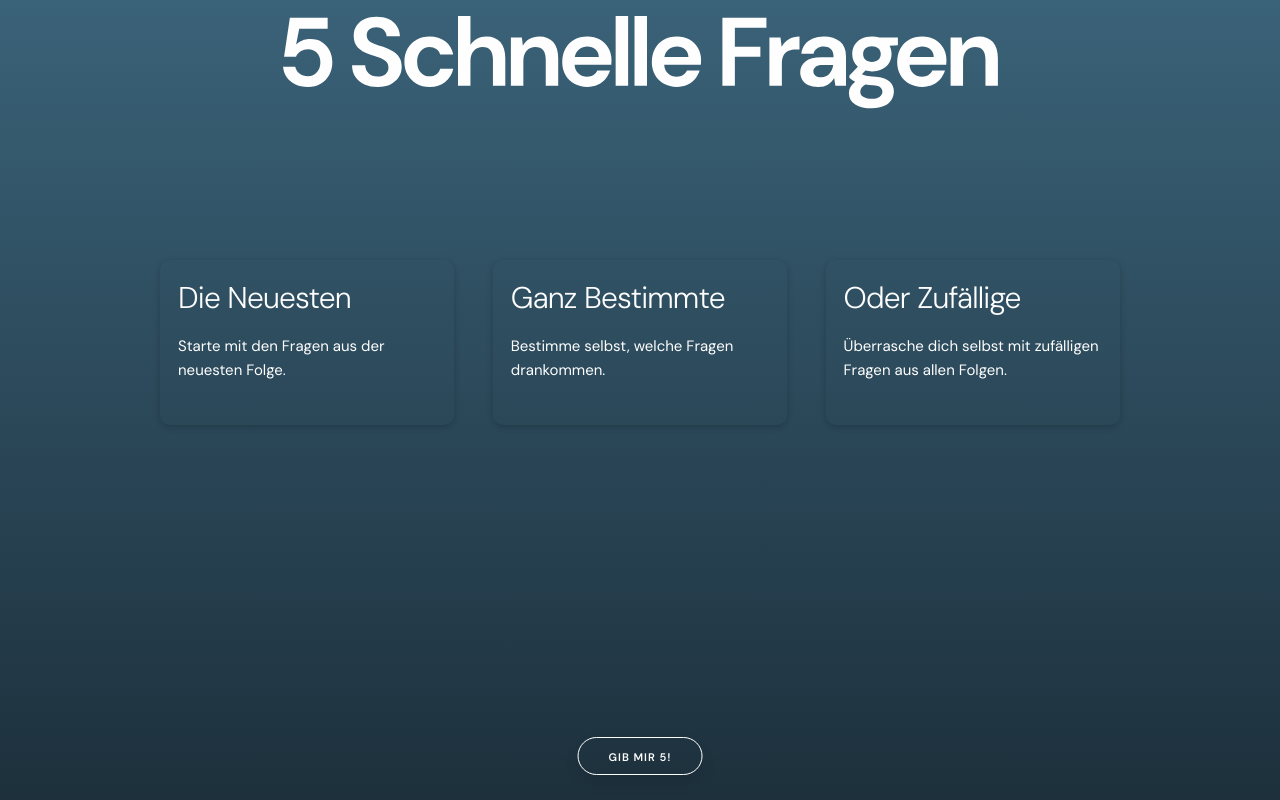
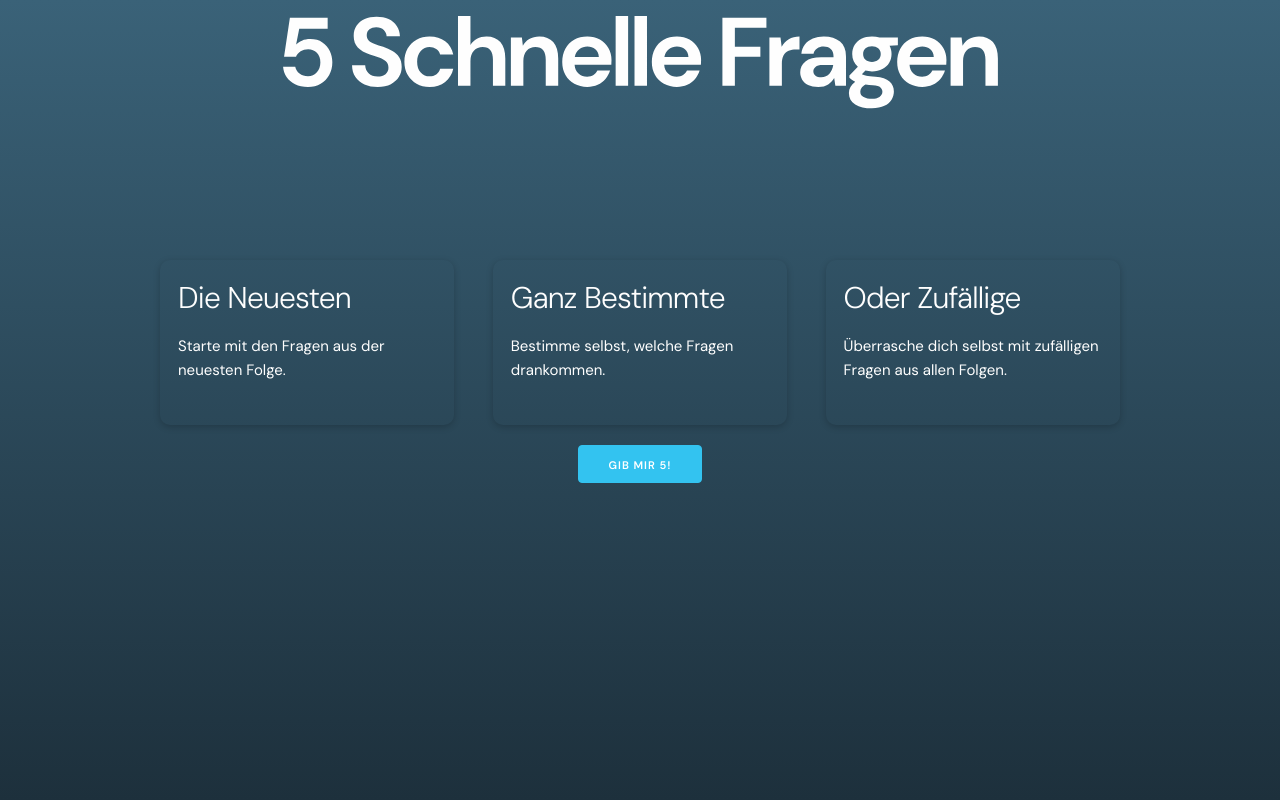
Before and after one commit to jis3r/5schnellefragen, a Svelte app: page / in a window 1280 px wide. Built offline with nearby package versions, Linux system fonts and the light colour scheme.

Commit message:
fix: game button-styling

```diff
--- a/public/css/global.css
+++ b/public/css/global.css
@@ -1,11 +1,7 @@
-.button-low {
+.button {
 	color: #FEFEFE !important;
 	background-color: transparent !important;
 	border-color: #FEFEFE !important;
-	position: absolute;
-	bottom: 0px;
-	left: 50%;
-    transform: translate(-50%, 0);
 	border-radius: 1000px;
 	box-shadow: 0px 8px 15px rgba(0, 0, 0, 0.1);
 }
--- a/src/components/Game.svelte
+++ b/src/components/Game.svelte
@@ -15,4 +15,13 @@
 </script>
 
 <Question details={questions[pos]}/>
-<button class="button-primary button-low" on:click={next}>nächste frage</button>
+<button class="button button-low" on:click={next}>nächste frage</button>
+
+<style>
+    .button-low {
+        position: absolute;
+	    bottom: 0px;
+        left: 50%;
+        transform: translate(-50%, 0);
+    }
+</style>
```
